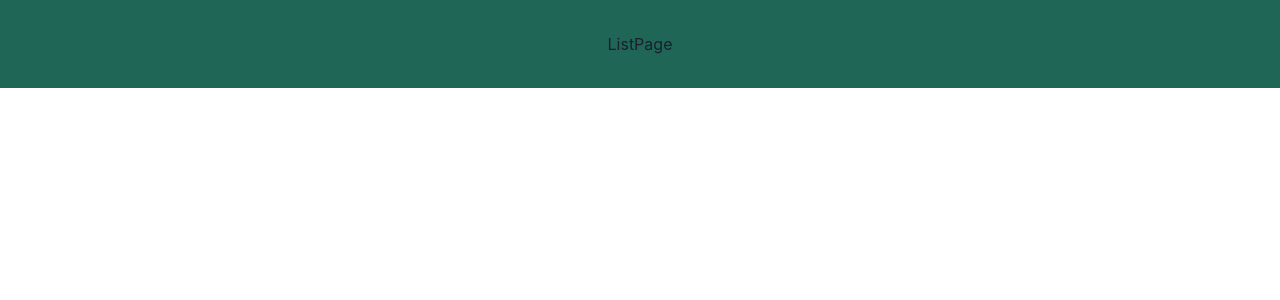
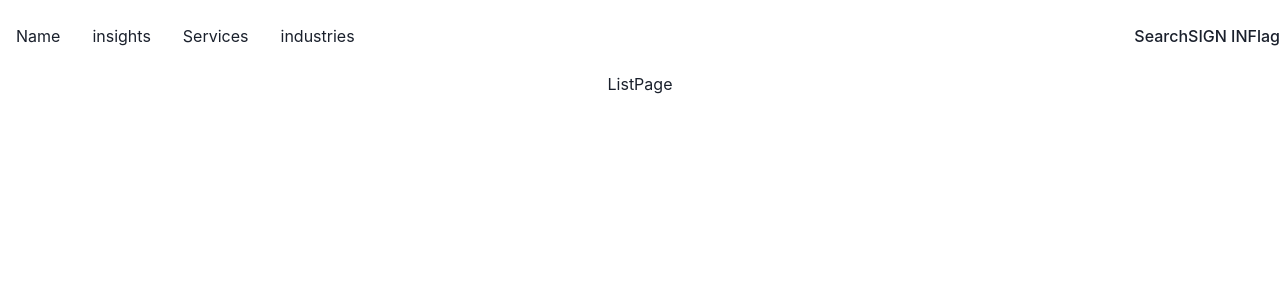
Before and after one commit to NidhitheCoder/advanced-react, a React (Create React App) app in the folder vegitable-theme-app/: page / in a window 1280 px wide. Shown: the top 300 px of the page. Built offline with nearby package versions, Linux system fonts and the light colour scheme.

Commit message:
feat: navbar component basic created

```diff
--- /dev/null
+++ b/vegitable-theme-app/src/components/Navbar.tsx
@@ -0,0 +1,22 @@
+import { Flex, List, ListItem, Text } from "@chakra-ui/react";
+import Card from "../shared/Card";
+
+const Navbar = () => {
+  return (
+    <Flex justifyContent="space-between" w="full" bg="white" py={6}>
+      <List display="flex" flexDirection="row" listStyleType="none">
+        <ListItem px={4}>Name</ListItem>
+        <ListItem px={4}>insights</ListItem>
+        <ListItem px={4}>Services</ListItem>
+        <ListItem px={4}>industries</ListItem>
+      </List>
+      <Flex>
+        <Text>Search</Text>
+        <Text>SIGN IN</Text>
+        <Text>Flag</Text>
+      </Flex>
+    </Flex>
+  );
+};
+
+export default Navbar;
--- a/vegitable-theme-app/src/pages/Homepage.tsx
+++ b/vegitable-theme-app/src/pages/Homepage.tsx
@@ -1,10 +1,12 @@
 import { Flex } from "@chakra-ui/react";
 import { Link } from "react-router-dom";
+import Navbar from "../components/Navbar";
 
 
 const Homepage = () => {
   return (
-    <Flex bg="cucumbar" p={8} h="full" w="full" alignItems="center" justifyContent="space-around" flexWrap="wrap">
+    <Flex h="full" w="full" alignItems="center" justifyContent="space-around" flexWrap="wrap">
+      <Navbar />
      <Link to="/list">ListPage</Link>
     </Flex>
   )
```
